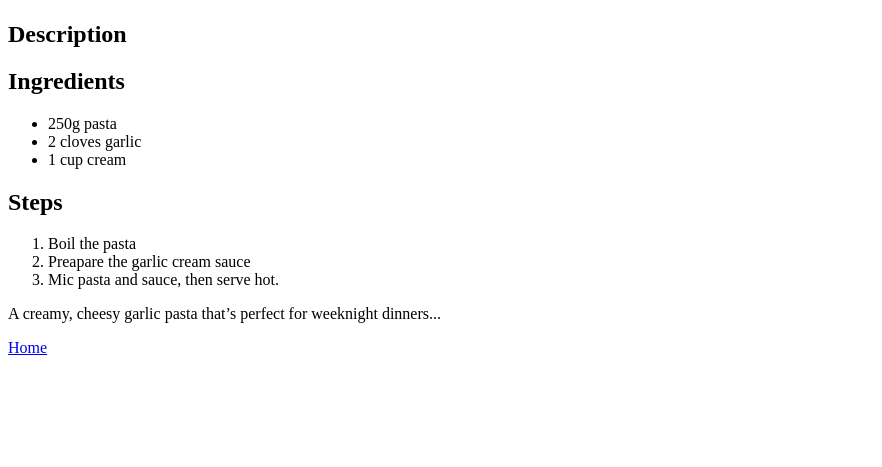
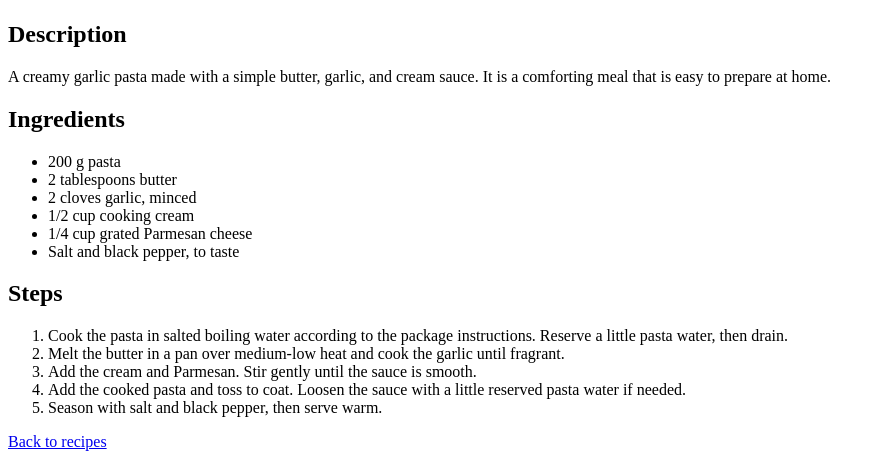
Before and after one commit to luvboi004/odin-recipes, a plain HTML site: page recipes/pasta.html in a window 1280 px wide. Shown: the part 383-850 px from the top of the page, without its empty margins (0-882 px from the left). Before the commit the page ends 800 px from the top, so only its background shows below. Drawn offline with Linux system fonts and the light colour scheme.

Commit message:
fix: correct and complete pasta recipe page

```diff
--- a/recipes/pasta.html
+++ b/recipes/pasta.html
@@ -2,28 +2,36 @@
 <html lang="en">
 <head>
     <meta charset="UTF-8">
-    <title>pasta</title>
+    <meta name="viewport" content="width=device-width, initial-scale=1.0">
+    <title>Creamy Garlic Alfredo Pasta</title>
 </head>
 <body>
-    <h1> Creamy Garlic Alfredo Pasta </h1>
-    <img src="https://www.browneyedbaker.com/wp-content/uploads/2022/02/alfredo-sauce-11-1200.jpg" alt="Creamy Garlic Alfredo Pasta">
-    <h2>Description </h2>
+    <h1>Creamy Garlic Alfredo Pasta</h1>
+    <img src="https://www.browneyedbaker.com/wp-content/uploads/2022/02/alfredo-sauce-11-1200.jpg"
+         alt="Creamy garlic Alfredo pasta">
+
+    <h2>Description</h2>
+    <p>A creamy garlic pasta made with a simple butter, garlic, and cream sauce. It is a comforting meal that is easy to prepare at home.</p>
+
     <h2>Ingredients</h2>
     <ul>
-        <li>250g pasta</li>
-        <li>2 cloves garlic</li>
-        <li>1 cup cream</li>
+        <li>200 g pasta</li>
+        <li>2 tablespoons butter</li>
+        <li>2 cloves garlic, minced</li>
+        <li>1/2 cup cooking cream</li>
+        <li>1/4 cup grated Parmesan cheese</li>
+        <li>Salt and black pepper, to taste</li>
     </ul>
 
     <h2>Steps</h2>
     <ol>
-        <li>Boil the pasta</li>
-        <li>Preapare the garlic cream sauce</li>
-        <li>Mic pasta and sauce, then serve hot.</li>
+        <li>Cook the pasta in salted boiling water according to the package instructions. Reserve a little pasta water, then drain.</li>
+        <li>Melt the butter in a pan over medium-low heat and cook the garlic until fragrant.</li>
+        <li>Add the cream and Parmesan. Stir gently until the sauce is smooth.</li>
+        <li>Add the cooked pasta and toss to coat. Loosen the sauce with a little reserved pasta water if needed.</li>
+        <li>Season with salt and black pepper, then serve warm.</li>
     </ol>
-    <p>A creamy, cheesy garlic pasta that’s perfect for weeknight dinners...</p>
-    <a href="../index.html">Home</a>
 
-
+    <p><a href="../index.html">Back to recipes</a></p>
 </body>
 </html>
```
